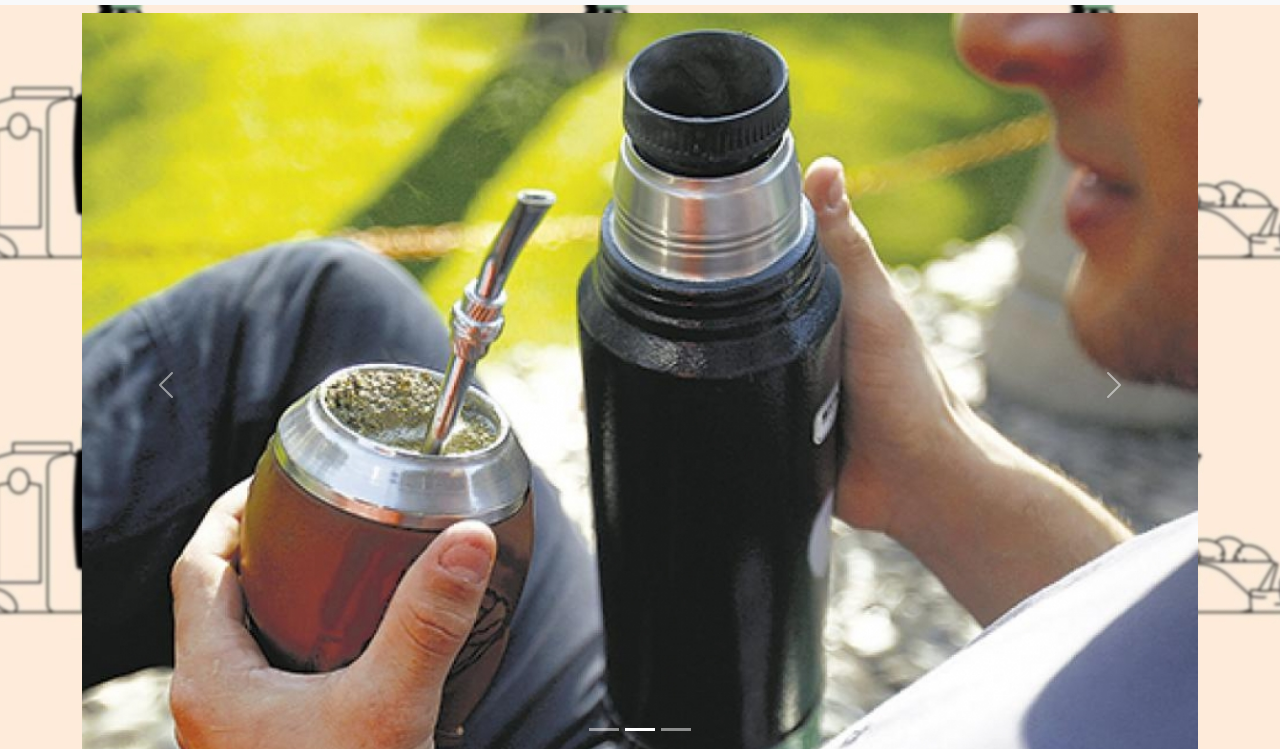
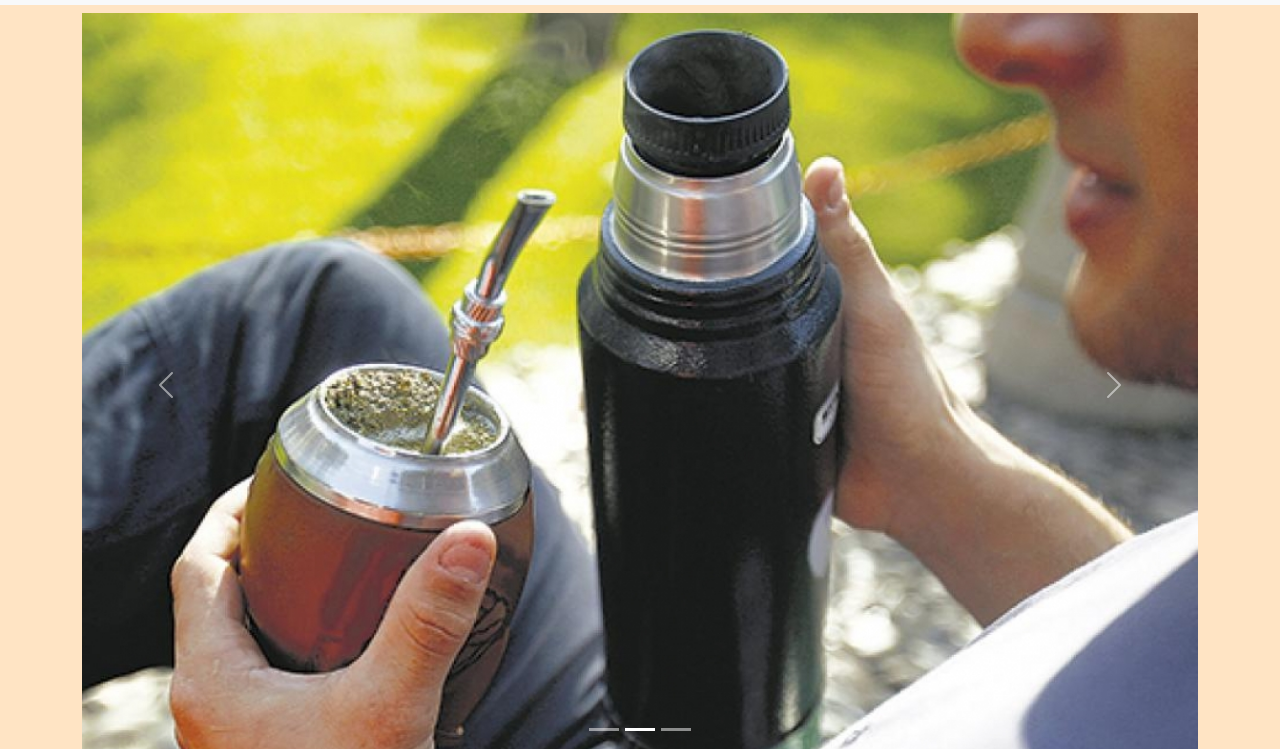
Before and after one commit to ivangaunna/HerMatesFinal, a website: page index.html in a window 1280 px wide. Shown: the part 51-800 px from the top of the page. Drawn offline with nearby package versions, Linux system fonts and the light colour scheme; files whose address does not match are found by name.

Commit message:
cambiando el color del bg

```diff
--- a/css/estilo.css
+++ b/css/estilo.css
@@ -3,7 +3,7 @@
   padding: 0; }
 
 body {
-  background-image: url(file:///D:/Usuario/Escritorio/EntregaFinal/assets/img/64ebe2e25e0cb5666d157e22f19655a6.jpg);
+  background-color: bisque;
   background-position: top center; }
 
 .fondoIndex {
```
